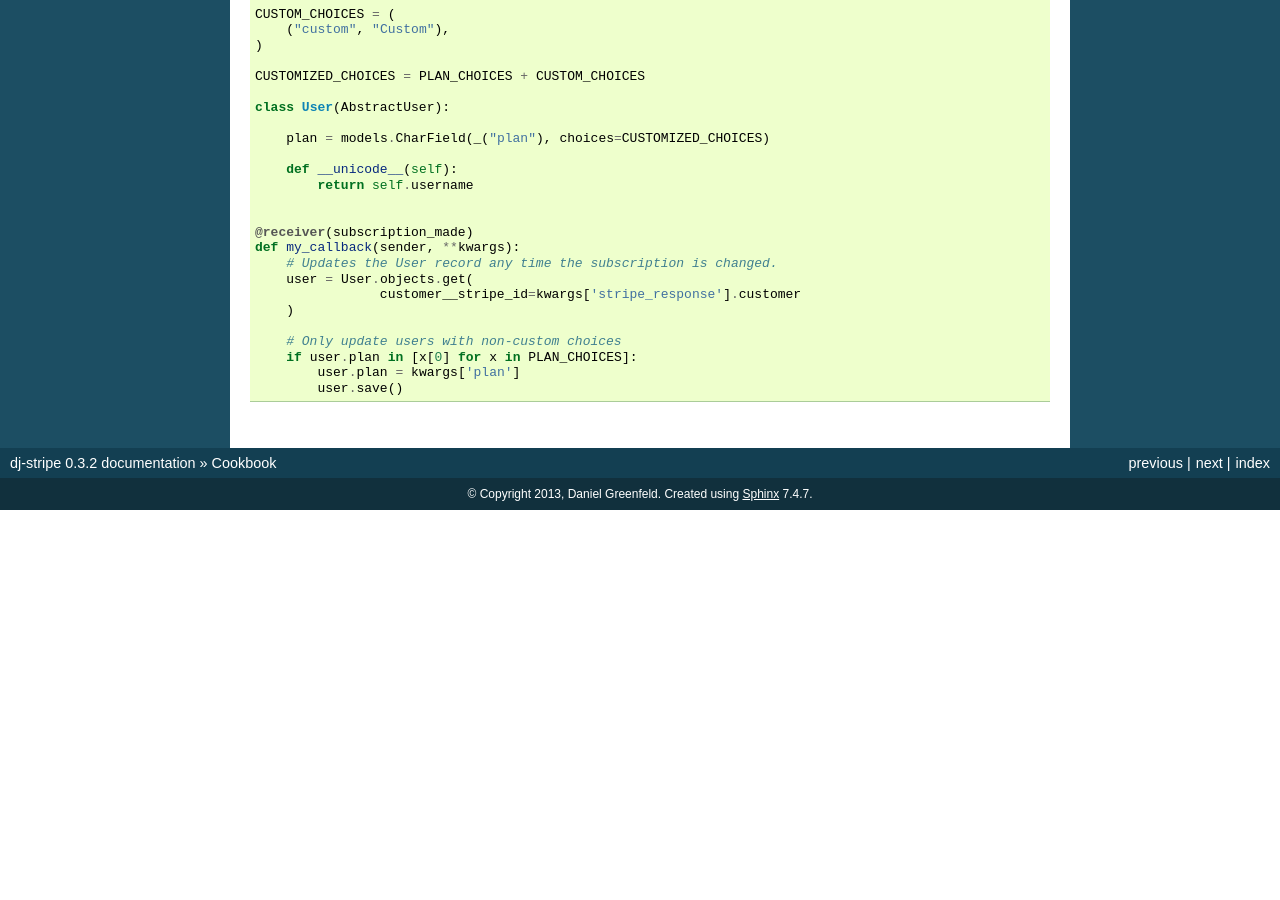
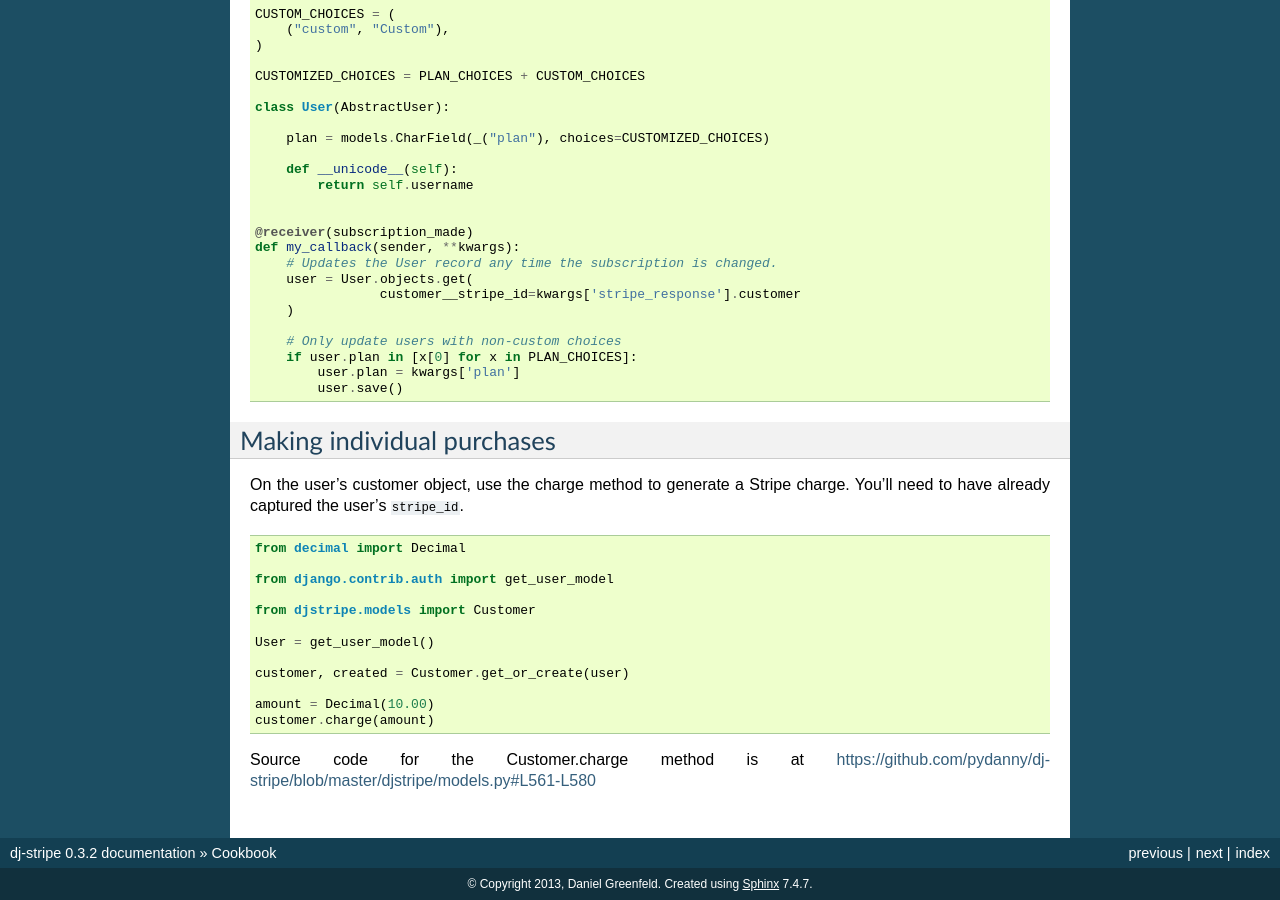
Before and after one commit to dj-stripe/dj-stripe, a Sphinx documentation site: the page built from docs/cookbook.rst, in a window 1280 px wide and 900 px high, scrolled down 1547 px. Built offline with Sphinx 7.4.7, drawn with Linux system fonts in a browser that asks for light colours; before the commit the page ends 2057 px from its top, so only the background shows below that; some of the changed text lies outside the part shown.

Commit message:
Add a single charge to the cookbook

```diff
--- a/docs/cookbook.rst
+++ b/docs/cookbook.rst
@@ -121,3 +121,25 @@ Sometimes you want a custom plan for per-customer billing. Or perhaps you are pr
         if user.plan in [x[0] for x in PLAN_CHOICES]:
             user.plan = kwargs['plan']
             user.save()
+
+Making individual purchases
+---------------------------
+
+On the user's customer object, use the charge method to generate a Stripe charge. You'll need to have already captured the user's ``stripe_id``.
+
+.. code-block:: python
+
+    from decimal import Decimal
+
+    from django.contrib.auth import get_user_model
+
+    from djstripe.models import Customer
+
+    User = get_user_model()
+
+    customer, created = Customer.get_or_create(user)
+
+    amount = Decimal(10.00)
+    customer.charge(amount)
+
+Source code for the Customer.charge method is at https://github.com/pydanny/dj-stripe/blob/master/djstripe/models.py#L561-L580
```
